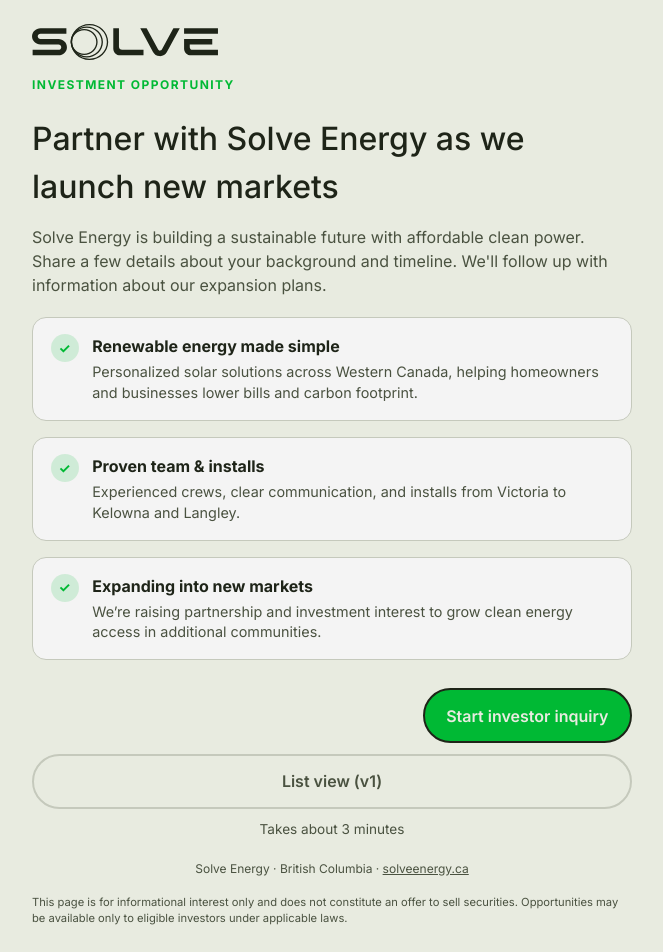
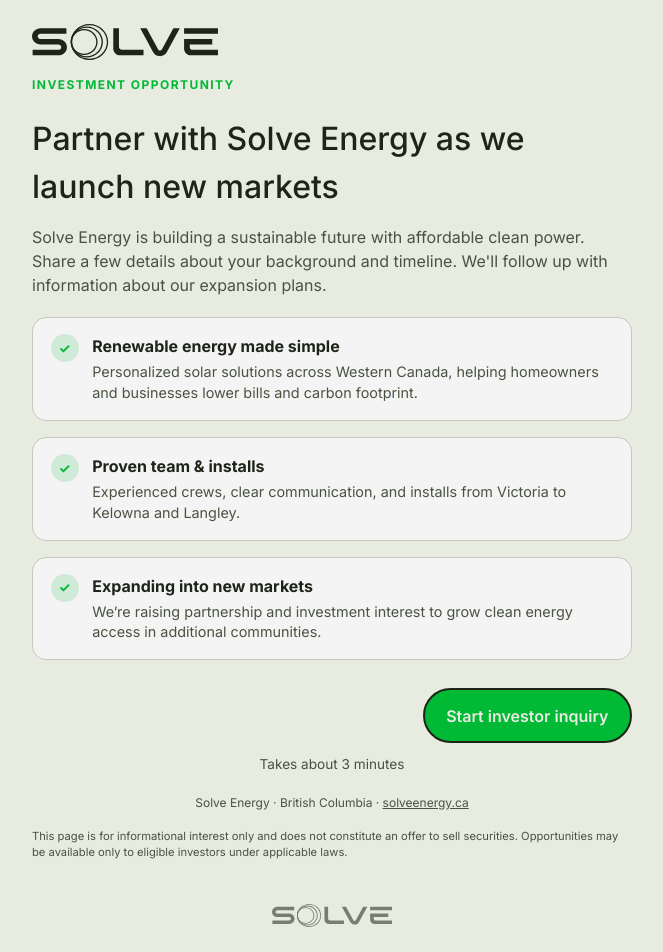
Before and after one commit to Cinevzn/Solve-Energy-Partnerships, a Next.js app: page / in a window 1280 px wide. Shown: the top 952 px of the page, without its empty margins (308-971 px from the left). Built offline with nearby package versions, Linux system fonts and the light colour scheme; no server answers.

Commit message:
Hide v1 list survey link on landing page.
Primary CTA remains map funnel at /connect.

```diff
--- a/components/LandingPage.jsx
+++ b/components/LandingPage.jsx
@@ -46,9 +46,6 @@ export default function LandingPage() {
           <Link href="/connect" className="btn primary landing-cta">
             Start investor inquiry
           </Link>
-          <Link href="/connect/v1" className="btn ghost landing-cta">
-            List view (v1)
-          </Link>
           <p className="landing-note">Takes about 3 minutes</p>
         </div>
 
```
